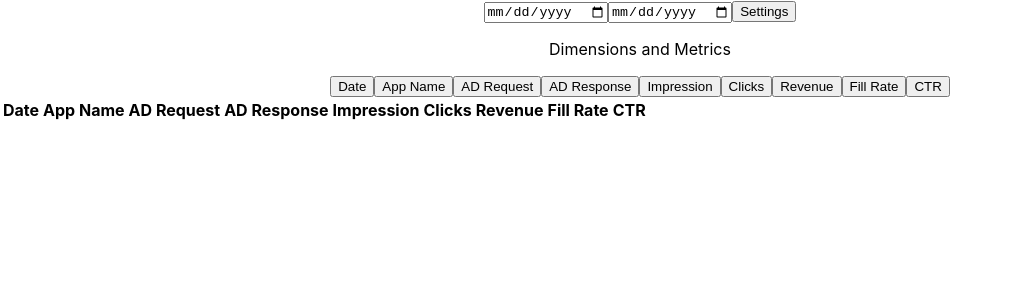
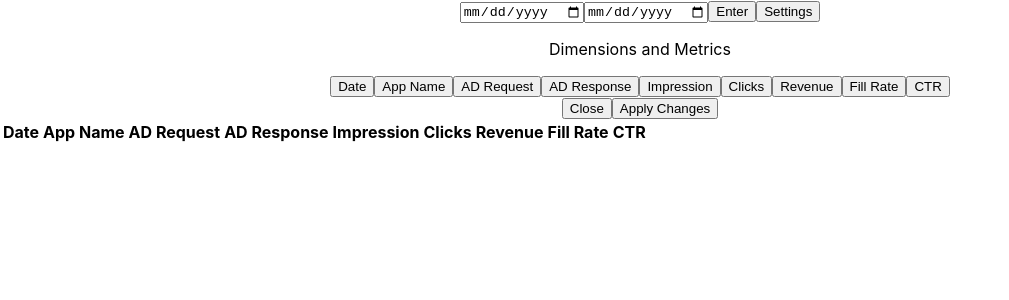
Before and after one commit to MohdumaR125/greedyGameTable, a React (Create React App) app in the folder greedy-game-table/: page / in a window 1280 px wide. Shown: the top 300 px of the page, without its empty margins (0-1009 px from the left). Built offline with nearby package versions, Linux system fonts and the light colour scheme.

Commit message:
done search params part for filter and date

```diff
--- a/greedy-game-table/package.json
+++ b/greedy-game-table/package.json
@@ -9,6 +9,7 @@
     "react": "^18.2.0",
     "react-dom": "^18.2.0",
     "react-redux": "^8.0.5",
+    "react-router-dom": "^6.4.5",
     "react-scripts": "5.0.1",
     "react-table": "^7.8.0",
     "redux": "^4.2.0",
--- a/greedy-game-table/src/Pages/TablePage.jsx
+++ b/greedy-game-table/src/Pages/TablePage.jsx
@@ -2,25 +2,57 @@ import { useState } from "react";
 import DatePicker from "../components/DatePicker"
 import Settings from "../components/Settings";
 import Table from "../components/Table"
+import { useSearchParams } from "react-router-dom";
+import { useEffect } from "react";
+import { useSelector } from "react-redux";
+import { useDispatch } from "react-redux";
+import { handlehide } from "../Redux/action";
+
+
+
 
 const TablePage = ()=>{
     const [data,setData] = useState([]);
     const [startDate,setStartDate]=useState("");
     const [endDate,setEndDate]=useState("");
-    const [settingOpen,setSettingOpen]= useState(true);
+    const state=useSelector(state=>state.Columns)
+    const dispatch = useDispatch()
+    const [searchParams,setSearchParams] = useSearchParams({})
 
 
+    useEffect(()=>{
+    const enddate=searchParams.get("end")
+        const startdate=searchParams.get("start")
+        if(startdate&&enddate){
+            setStartDate(startdate);
+            setEndDate(enddate);
+            console.log("setdate",startdate,enddate)
+            getData(startdate,enddate);
+        }
+        state.forEach((el)=>{
+            if(searchParams.has(el.accessor)){
+                const payload=Object.assign({...el,hide:!el.hide})
+                const action=handlehide(payload)
+                dispatch(action)
+
+            }
+        })
+
+
+
+    },[])
     const start = (e)=>{
         setStartDate(e.target.value)
     }
     const end = (e)=>{
         setEndDate(e.target.value)
-        console.log(startDate,endDate)
+
+    }
+    const handleEnter = ()=>{
         getData(startDate,endDate)
     }
-
-    const getData = async(startdate,enddate)=>{
-        const res = await fetch(`http://go-dev.greedygame.com/v3/dummy/report?startDate=${startdate}&endDate=${enddate}`);
+    const getData = async(s,e)=>{
+        const res = await fetch(`http://go-dev.greedygame.com/v3/dummy/report?startDate=${s}&endDate=${e}`);
 
         const data1 = await res.json();
 
@@ -28,18 +60,20 @@ const TablePage = ()=>{
             return Object.assign(obj,{fill_rate:((obj.requests/obj.responses)*100).toFixed(2)+"%",ctr:((obj.clicks/obj.impressions)*100).toFixed(2)+"%",revenue:obj.revenue.toFixed(2),date:obj.date.substring(0,10)})
 
         })
-        console.log(data1.data)
+        searchParams.set("end",e);
+        searchParams.set("start",s)
+        setSearchParams(searchParams)
+
+
         setData(data1.data);
     }
-    const hidesettings = ()=>{
-        setSettingOpen(!settingOpen);
-    }
+
 
 
 return(
     <>
-    <DatePicker start={start} end = {end} />
-    <Settings hidesettings={hidesettings} settingOpen={settingOpen} />
+    <DatePicker start={start} end = {end} handleEnter={handleEnter} />
+    <Settings   searchParams={searchParams} setSearchParams={setSearchParams} />
     <Table data={data}/>
     </>
 )
--- a/greedy-game-table/src/components/DatePicker.jsx
+++ b/greedy-game-table/src/components/DatePicker.jsx
@@ -2,12 +2,13 @@ import React from "react";
 
 const DatePicker = (props)=>{
 
-    const{start,end}=props
+    const{start,end,handleEnter}=props
 
     return(
         <>
         <input type="date"  onChange={start}/>
         <input type="date"  onChange={end}/>
+        <button onClick={handleEnter}>Enter</button>
         </>
     )
 }
--- a/greedy-game-table/src/components/Settings.jsx
+++ b/greedy-game-table/src/components/Settings.jsx
@@ -2,13 +2,16 @@ import React from "react";
 import { useState } from "react";
 import { useDispatch } from "react-redux";
 import { handlehide } from "../Redux/action";
+import { useSelector } from "react-redux";
 import { Columns } from "./Column";
 
 
 
 const Settings = (props)=>{
-    const {hidesettings,settingOpen}=props;
+    const [settingOpen,setSettingOpen]= useState(true);
+    const { searchParams,setSearchParams}=props;
     const dispatch = useDispatch()
+    const state=useSelector(state=>state.Columns)
 
     const handleHide = (e) => {
         const id=e.target.id;
@@ -16,8 +19,22 @@ const Settings = (props)=>{
             return(el.Header===id)
         })
         const payload=Object.assign({...data,hide:!data.hide})
-        const action=handlehide(payload)
-        dispatch(action)
+        if(payload.hide===false){
+            searchParams.set(payload.accessor,false);
+        }else{
+            searchParams.delete(payload.accessor);
+        }
+            setSearchParams(searchParams)
+            const action=handlehide(payload)
+            dispatch(action)
+        }
+        const hidesettings = ()=>{
+            setSettingOpen(!settingOpen);
+        }
+        const handleFilters = () => {
+        console.log(state)
+
+
     }
 
 
@@ -26,13 +43,20 @@ const Settings = (props)=>{
         <>
         <button onClick={hidesettings}>Settings</button>
         {settingOpen && <div>
+            <div>
                 <p>Dimensions and Metrics</p>
                 {
                     Columns.map((el,index)=>(
-                        <button id={el.Header} onClick={handleHide}>{el.Header}</button>
+                        <button key={index} id={el.Header} onClick={handleHide}>{el.Header}</button>
                     ))
                 }
-            </div>}
+            </div>
+            <div>
+                <button onClick={hidesettings}>Close</button>
+                <button onClick={handleFilters}>Apply Changes</button>
+            </div>
+        </div>
+            }
         </>
     )
 
--- a/greedy-game-table/src/components/Table.jsx
+++ b/greedy-game-table/src/components/Table.jsx
@@ -4,7 +4,6 @@ import { useSelector } from "react-redux";
 const Table = (props)=>{
     const {data}=props;
     const state=useSelector(state=>state.Columns)
-    console.log(state)
 
     return (
         <table>
--- a/greedy-game-table/src/index.js
+++ b/greedy-game-table/src/index.js
@@ -5,12 +5,15 @@ import App from './App';
 import reportWebVitals from './reportWebVitals';
 import {Provider} from "react-redux";
 import { store } from './Redux/store';
+import {BrowserRouter} from "react-router-dom"
 
 const root = ReactDOM.createRoot(document.getElementById('root'));
 root.render(
-  <Provider store={store}>
-    <App />
-  </Provider>
+  <BrowserRouter>
+    <Provider store={store}>
+      <App />
+    </Provider>
+  </BrowserRouter>
 );
 
 // If you want to start measuring performance in your app, pass a function
```
Also changed, not shown: 1 other file (tests, documents, lock files or other folders).
